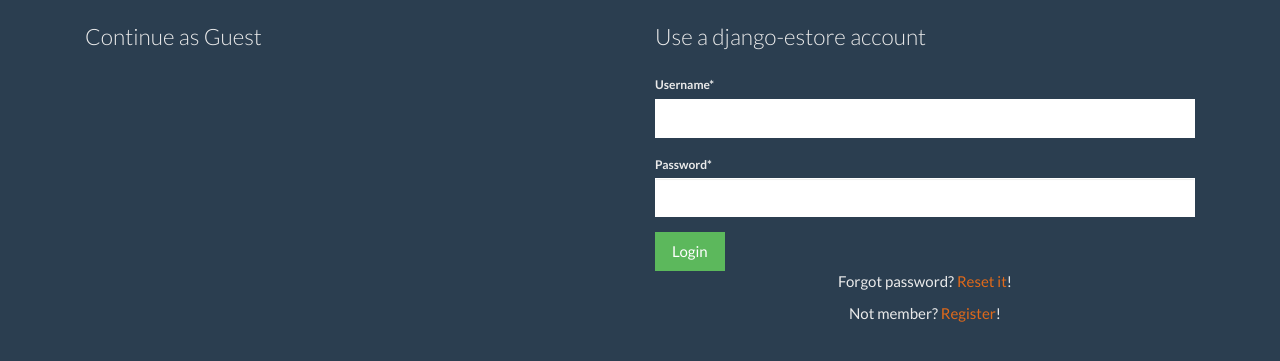
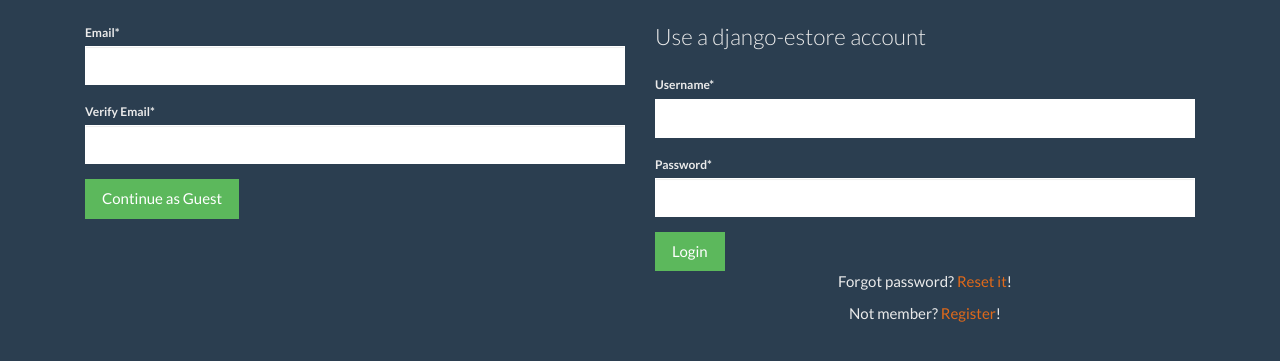
Before and after one commit to bopopescu/django-estore, a Django app: page /checkout/ in a window 1280 px wide. Shown: the part 41-402 px from the top of the page. Run offline with Django 3.2, Linux system fonts and the light colour scheme; parts of the project's set-up code (start-up, migrations or seed data) failed here and were passed over; some libraries are stand-ins or nearby versions; some web fonts are replaced.

Commit message:
092 Checkout from FormMixin

```diff
--- a/src/carts/templates/carts/checkout_view.html
+++ b/src/carts/templates/carts/checkout_view.html
@@ -3,10 +3,14 @@
 {% load crispy_forms_tags %}
 
 {% block content %}
+    <div class="col-sm-6">
+        <form method="POST"action="">{% csrf_token %}
+            {{ form|crispy }}
+            <input type="submit" class="btn btn-success" value="Continue as Guest">
+        </form>
+    </div>
+
     {% if not user_can_continue %}
-        <div class="col-sm-6">
-            <p class="lead">Continue as Guest</p>
-        </div>
         <div class="col-sm-6">
             <p class="lead">Use a django-estore account</p>
             <form method="post" action="{% url 'auth_login' %}"> {% csrf_token %}
--- a/src/carts/views.py
+++ b/src/carts/views.py
@@ -4,10 +4,13 @@ from django.http import HttpResponseRedirect, Http404, JsonResponse
 from django.shortcuts import render, get_object_or_404, redirect
 from django.views.generic.base import View
 from django.views.generic.detail import SingleObjectMixin, DetailView
+from django.views.generic.edit import FormMixin
 
 # Create your views here.
+from orders.forms import GuestCheckoutForm
 from products.models import Variation
-from carts.models import Cart, CartItem
+
+from .models import Cart, CartItem
 
 class ItemCountView(View):
     def get(self, request, *args, **kwargs):
@@ -121,9 +124,10 @@ class CartView(SingleObjectMixin, View):
 
         return render(request, template, context)
 
-class CheckOutView(DetailView):
+class CheckOutView(DetailView, FormMixin):
     model = Cart
     template_name = "carts/checkout_view.html"
+    form_class = GuestCheckoutForm
 
     def get_object(self, *args, **kwargs):
         cart_id = self.request.session.get("cart_id")
@@ -133,6 +137,7 @@ class CheckOutView(DetailView):
         return cart
 
     def get_context_data(self, *args, **kwargs):
+        self.object = self.get_object()
         context = super(CheckOutView, self).get_context_data(*args, **kwargs)
         user_can_continue = False
         if not self.request.user.is_authenticated():
@@ -141,4 +146,16 @@ class CheckOutView(DetailView):
         if self.request.user.is_authenticated():
             user_can_continue = True
         context["user_can_continue"] = user_can_continue
+        context["form"] = self.get_form()
         return context
+
+    def post(self, request, *args, **kwargs):
+        form = self.get_form()
+        if form.is_valid():
+            print "email: " + form.cleaned_data.get("email")
+            return self.form_valid(form)
+        else:
+            return self.form_invalid(form)
+
+    def get_success_url(self):
+        return reverse('checkout')
--- /dev/null
+++ b/src/orders/forms.py
@@ -0,0 +1,14 @@
+from django import forms
+
+class GuestCheckoutForm(forms.Form):
+    email = forms.EmailField()
+    email2 = forms.EmailField(label='Verify Email')
+
+    def clean_email2(self):
+        email = self.cleaned_data.get('email')
+        email2 = self.cleaned_data.get('email2')
+
+        if email == email2:
+            return email2
+        else:
+            raise forms.ValidationError("Please confirm emails are the same")
```
Also changed, not shown: src/db.sqlite3.
